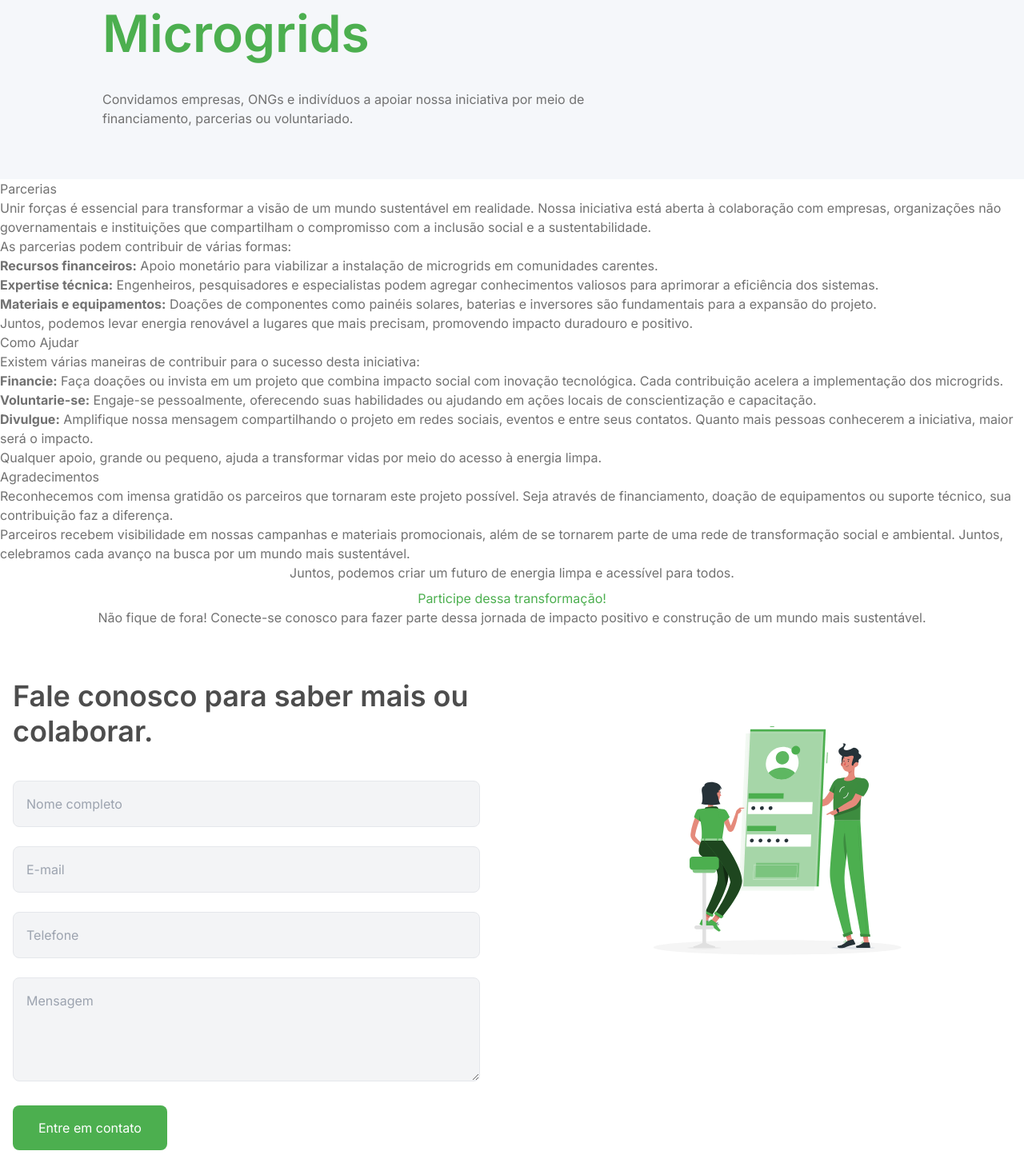
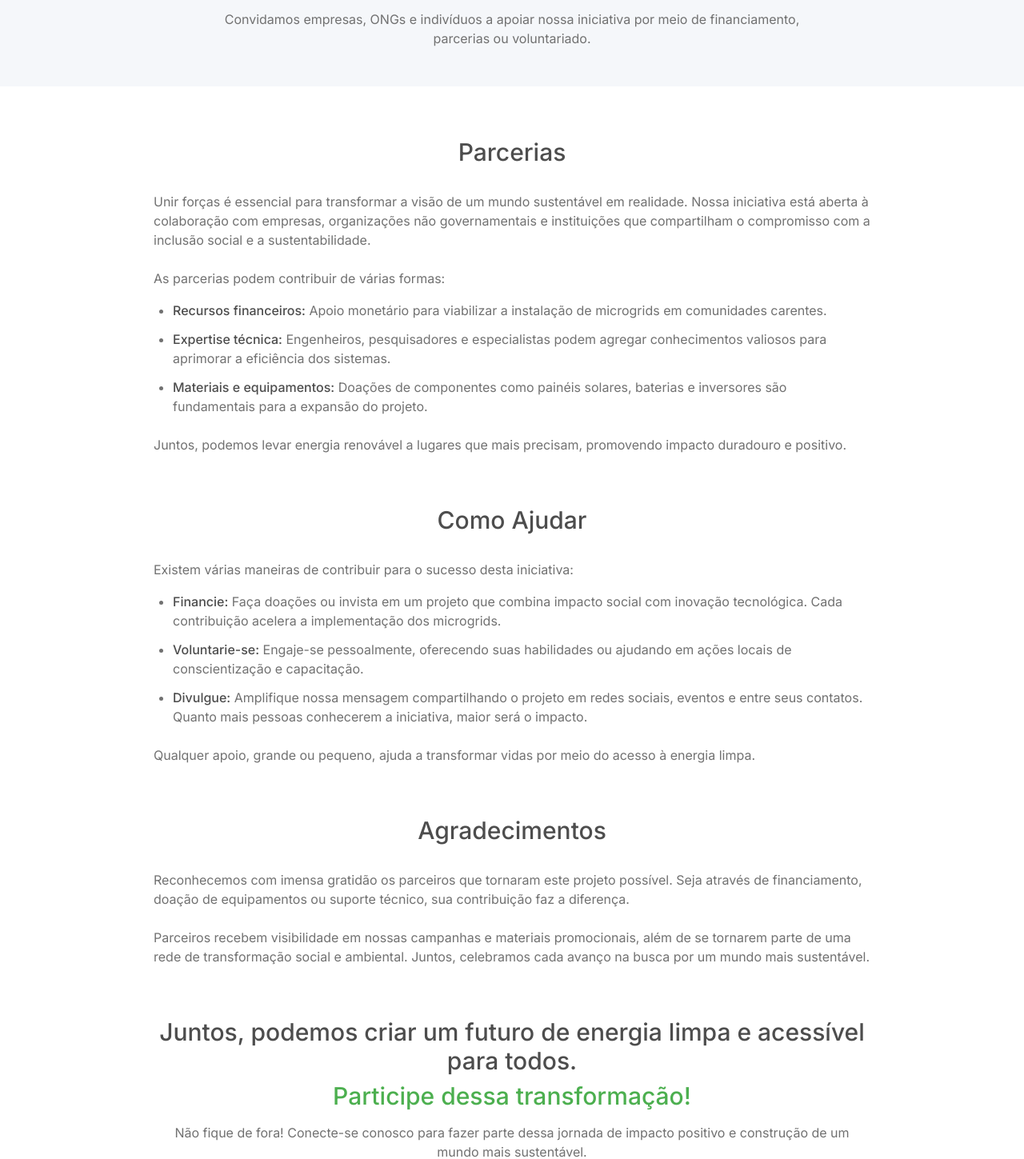
Before and after one commit to Yasmim-Antonielly/EcoVida, a Next.js app: page /apoie in a window 1280 px wide. Shown: the part 164-1613 px from the top of the page at 80% size. Built offline with nearby package versions, Linux system fonts and the light colour scheme.

Commit message:
Update *Apoie* section

```diff
--- a/src/app/apoie/page.tsx
+++ b/src/app/apoie/page.tsx
@@ -1,109 +1,150 @@
-import Header from "@/components/Header";
-import ContactForm from "@/components/ContactForm";
+import Navbar from '@/components/Navbar';
+import ContactForm from '@/components/ContactForm';
+// Nota: No Next.js com App Router, não é necessário importar globals.css em cada página
+// pois ele já é importado no arquivo layout.tsx e se aplica globalmente
 
 export default function Apoie() {
   return (
     <main>
-      <Header
-        title="Junte-se a Nós na Expansão dos"
-        highlightedText="Microgrids"
-        description="Convidamos empresas, ONGs e indivíduos a apoiar nossa iniciativa por meio de financiamento, parcerias ou voluntariado."
-      />
+      {/* Navbar */}
+      <div className="w-full bg-white">
+        <div className="max-w-[1440px] mx-auto px-4 md:px-8">
+          <Navbar />
+        </div>
+      </div>
 
-      <div className="sections">
-        <section>
-          <h2>Parcerias</h2>
-          <p>
+      {/* Hero Section com fundo cinza */}
+      <div className="w-full bg-background-silver">
+        <div className="max-w-[1440px] mx-auto px-4 md:px-8">
+          <div className="py-8 md:py-12">
+            <h1 className="text-4xl md:text-5xl font-medium text-text-headers text-center">
+              Junte-se a Nós na Expansão dos <span className="text-brand-primary">Microgrids</span>
+            </h1>
+            <p className="mt-6 text-text-body max-w-3xl mx-auto text-center">
+              Convidamos empresas, ONGs e indivíduos a apoiar nossa iniciativa por meio de financiamento, parcerias ou voluntariado.
+            </p>
+          </div>
+        </div>
+      </div>
+
+      {/* Seções de conteúdo */}
+      <div className="max-w-[1440px] mx-auto px-4 md:px-8 py-16">
+        {/* Parcerias */}
+        <section className="mb-16">
+          <h2 className="text-2xl md:text-3xl font-medium text-text-headers text-center mb-8">
+            Parcerias
+          </h2>
+          <div className="max-w-4xl mx-auto">
+            <p className="mb-6 text-text-body">
               Unir forças é essencial para transformar a visão de um mundo
               sustentável em realidade. Nossa iniciativa está aberta à colaboração
               com empresas, organizações não governamentais e instituições que
               compartilham o compromisso com a inclusão social e a
               sustentabilidade.
             </p>
-          <p>As parcerias podem contribuir de várias formas:</p>
-          <ul>
+            <p className="mb-4 text-text-body">As parcerias podem contribuir de várias formas:</p>
+            <ul className="list-disc pl-6 mb-6 space-y-3 text-text-body">
               <li>
-              <strong>Recursos financeiros:</strong> Apoio monetário para
+                <strong className="font-medium text-text-headers">Recursos financeiros:</strong> Apoio monetário para
                 viabilizar a instalação de microgrids em comunidades carentes.
               </li>
               <li>
-              <strong>Expertise técnica:</strong> Engenheiros, pesquisadores e
+                <strong className="font-medium text-text-headers">Expertise técnica:</strong> Engenheiros, pesquisadores e
                 especialistas podem agregar conhecimentos valiosos para aprimorar
                 a eficiência dos sistemas.
               </li>
               <li>
-              <strong>Materiais e equipamentos:</strong> Doações de componentes
+                <strong className="font-medium text-text-headers">Materiais e equipamentos:</strong> Doações de componentes
                 como painéis solares, baterias e inversores são fundamentais para
                 a expansão do projeto.
               </li>
             </ul>
-          <p>
+            <p className="text-text-body">
               Juntos, podemos levar energia renovável a lugares que mais precisam,
               promovendo impacto duradouro e positivo.
             </p>
+          </div>
         </section>
 
-        <section>
-          <h2>Como Ajudar</h2>
-          <p>
+        {/* Como Ajudar */}
+        <section className="mb-16">
+          <h2 className="text-2xl md:text-3xl font-medium text-text-headers text-center mb-8">
+            Como Ajudar
+          </h2>
+          <div className="max-w-4xl mx-auto">
+            <p className="mb-4 text-text-body">
               Existem várias maneiras de contribuir para o sucesso desta
               iniciativa:
             </p>
-          <ul>
+            <ul className="list-disc pl-6 mb-6 space-y-3 text-text-body">
               <li>
-              <strong>Financie:</strong> Faça doações ou invista em um projeto
+                <strong className="font-medium text-text-headers">Financie:</strong> Faça doações ou invista em um projeto
                 que combina impacto social com inovação tecnológica. Cada
                 contribuição acelera a implementação dos microgrids.
               </li>
               <li>
-              <strong>Voluntarie-se:</strong> Engaje-se pessoalmente, oferecendo
+                <strong className="font-medium text-text-headers">Voluntarie-se:</strong> Engaje-se pessoalmente, oferecendo
                 suas habilidades ou ajudando em ações locais de conscientização e
                 capacitação.
               </li>
               <li>
-              <strong>Divulgue:</strong> Amplifique nossa mensagem
+                <strong className="font-medium text-text-headers">Divulgue:</strong> Amplifique nossa mensagem
                 compartilhando o projeto em redes sociais, eventos e entre seus
                 contatos. Quanto mais pessoas conhecerem a iniciativa, maior será
                 o impacto.
               </li>
             </ul>
-          <p>
+            <p className="text-text-body">
               Qualquer apoio, grande ou pequeno, ajuda a transformar vidas por
               meio do acesso à energia limpa.
             </p>
+          </div>
         </section>
 
-        <section>
-          <h2>Agradecimentos</h2>
-          <p>
+        {/* Agradecimentos */}
+        <section className="mb-16">
+          <h2 className="text-2xl md:text-3xl font-medium text-text-headers text-center mb-8">
+            Agradecimentos
+          </h2>
+          <div className="max-w-4xl mx-auto">
+            <p className="mb-6 text-text-body">
               Reconhecemos com imensa gratidão os parceiros que tornaram este
               projeto possível. Seja através de financiamento, doação de
               equipamentos ou suporte técnico, sua contribuição faz a diferença.
             </p>
-          <p>
+            <p className="text-text-body">
               Parceiros recebem visibilidade em nossas campanhas e materiais
               promocionais, além de se tornarem parte de uma rede de transformação
               social e ambiental. Juntos, celebramos cada avanço na busca por um
               mundo mais sustentável.
             </p>
+          </div>
         </section>
 
-        <section className="text-center">
-          <h2>
-            Juntos, podemos criar um futuro de energia limpa e acessível para
-            todos.
-            <span className="block mt-2" style={{ color: "#4caf4f" }}>
+        {/* Seção final com chamada à ação */}
+        <section className="mb-16 text-center">
+          <div className="max-w-4xl mx-auto">
+            <h2 className="text-2xl md:text-3xl font-medium text-text-headers mb-4">
+              Juntos, podemos criar um futuro de energia limpa e acessível para todos.
+              <span className="block mt-2 text-brand-primary">
                 Participe dessa transformação!
               </span>
             </h2>
-          <p>
+            <p className="text-text-body">
               Não fique de fora! Conecte-se conosco para fazer parte dessa jornada
               de impacto positivo e construção de um mundo mais sustentável.
             </p>
+          </div>
         </section>
       </div>
 
+      {/* Contact Form */}
+      <div className="max-w-[1440px] mx-auto px-4 md:px-8 pb-16">
+        <h2 className="text-2xl md:text-3xl font-medium text-text-headers text-center mb-8">
+          Fale conosco para saber mais ou colaborar.
+        </h2>
         <ContactForm />
+      </div>
     </main>
   );
 }
```
Lines whose indentation alone changed are shown as unchanged.
